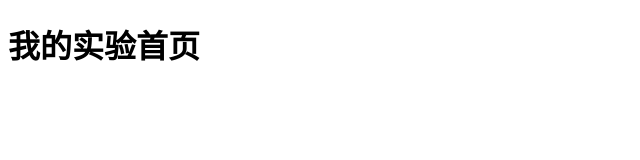
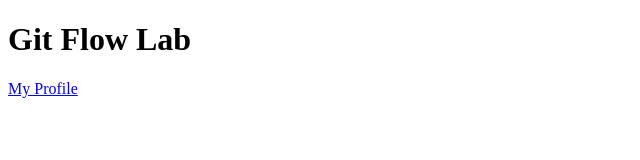
Before and after one commit to 3133117822/Lab3-GitFlow, a plain HTML site: page index.html in a window 1280 px wide. Shown: the whole page, without its empty margins (0-640 px from the left). Drawn offline with Linux system fonts and the light colour scheme.

Commit message:
add the index link

```diff
--- a/index.html
+++ b/index.html
@@ -6,7 +6,8 @@
 </head>
 
 <body>
-    <h1>我的实验首页</h1>
+    <h1>Git Flow Lab</h1>
+    <a href="profile.html">My Profile</a> <!-- New link -->
 </body>
 
 </html>
```
Also changed, not shown: profile.html (added, +9 -0 lines).
